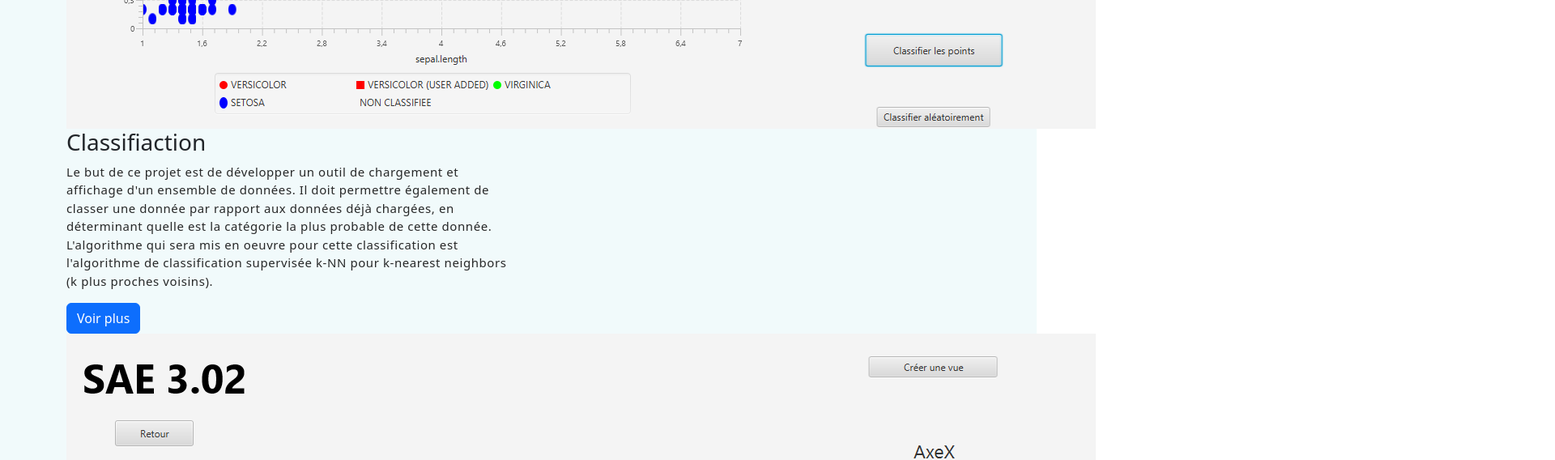
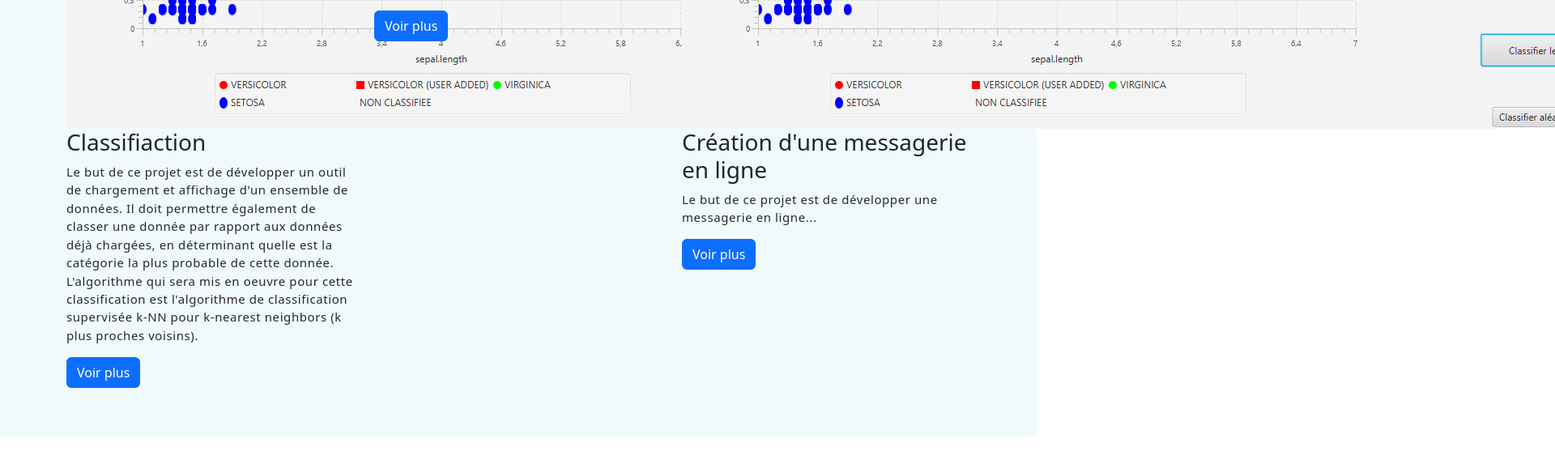
Before and after one commit to louisbecketu/monSite, a plain HTML site: page index.html in a window 1280 px wide. Shown: the part 4083-4651 px from the top of the page at 81% size, 1920 px wide, since content can reach past the window. Drawn offline with nearby package versions, Linux system fonts and the light colour scheme; files that its build step writes are made by us from their sources; files whose address does not match are found by name.

Commit message:
Update index.html

```diff
--- a/index.html
+++ b/index.html
@@ -227,7 +227,7 @@
         <div class="container">
             <h2 class="section-title">Projets</h2>
             <div class="row">
-                <div class="col-md-6">
+                <div class="col-md-4">
                     <div class="projets-item">
                         <div class="projets-img-container">
                             <img src="ollie/public_html/assets/imgs/classify.png" alt="Classifiaction" class="projets-img">
@@ -243,7 +243,7 @@
                         </div>
                     </div>
                 </div>
-                <div class="col-md-6">
+                <div class="col-md-4">
                     <div class="projets-item">
                         <div class="projets-img-container">
                             <img src="ollie/public_html/assets/imgs/sql.png" alt="Exploitation d'une BDD" class="projets-img">
@@ -264,13 +264,13 @@
                         </div>
                     </div>
                 </div>
-		<div class="col-md-6">
+		<div class="col-md-4">
                     <div class="projets-item">
                         <div class="projets-img-container">
                             <img src="ollie/public_html/assets/imgs/classify.png" alt="Classifiaction" class="projets-img">
                             <div class="projets-overlay">
                                 <h3 class="projets-title">Création d'une messagerie en ligne</h3>
-                                <p class="projets-text">Le but de ce projet est de développer un outil de chargement et affichage d'un ensemble de données. Il doit permettre également de classer une donnée par rapport aux données déjà chargées, en déterminant quelle est la catégorie la plus probable de cette donnée. L'algorithme qui sera mis en oeuvre pour cette classification est l'algorithme de classification supervisée k-NN pour k-nearest neighbors (k plus proches voisins).</p>
+                                <p class="projets-text">Le but de ce projet est de développer une messagerie en ligne...</p>
                             </div>
                         </div>
                         <div class="projets-btn">
```
